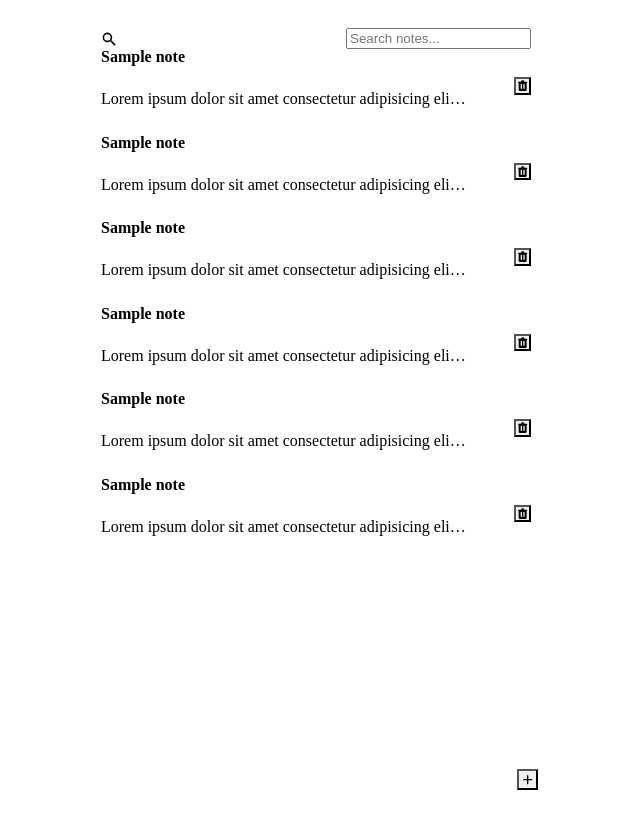
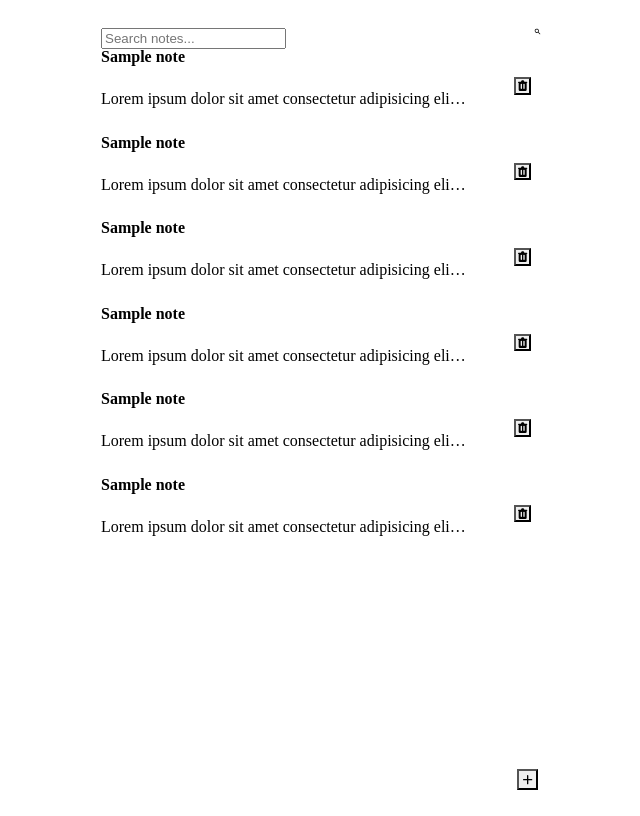
Before and after one commit to dougdomingos/Noted-App, a React (Vite) app: page / in a window 1280 px wide. Shown: the whole page, without its empty margins (324-964 px from the left). Built offline with nearby package versions, Linux system fonts and the light colour scheme; the HTML template or start-up script is replaced by a standard one.

Commit message:
feat(Searchbox): change Searchbox styling

```diff
--- a/src/components/Searchbox/index.tsx
+++ b/src/components/Searchbox/index.tsx
@@ -1,24 +1,27 @@
-import { Box, Flex, Icon, Input } from "@chakra-ui/react";
+import {
+  Box,
+  Icon,
+  Input,
+  InputGroup,
+  InputRightElement,
+} from "@chakra-ui/react";
+
 import { HiSearch } from "react-icons/hi";
 
 function Searchbox() {
   return (
     <Box w={"full"} h={14} bgColor={"gray.600"} rounded={"md"}>
-      <Flex
-        h={"full"}
-        px={5}
-        justifyContent={"space-between"}
-        alignItems={"center"}
-        gap={4}
-      >
-        <Icon as={HiSearch} fontSize={"3xl"} />
+      <InputGroup h={"full"} px={5}>
         <Input
           type={"text"}
           variant={"unstyled"}
-          fontSize={"md"}
+          fontSize={"lg"}
           placeholder={"Search notes..."}
         />
-      </Flex>
+        <InputRightElement h={"full"} mr={5}>
+          <Icon as={HiSearch} boxSize={7} />
+        </InputRightElement>
+      </InputGroup>
     </Box>
   );
 }
```
